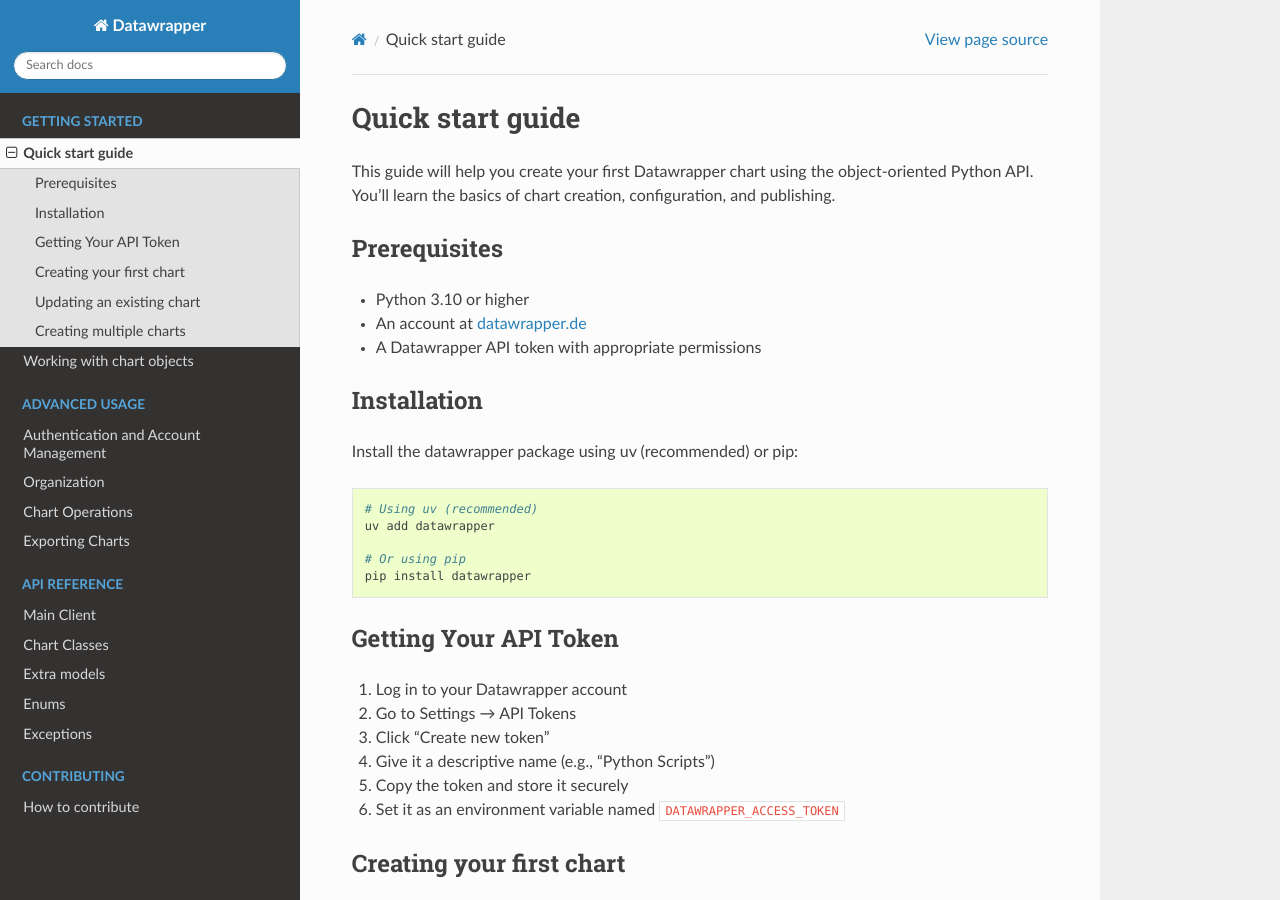
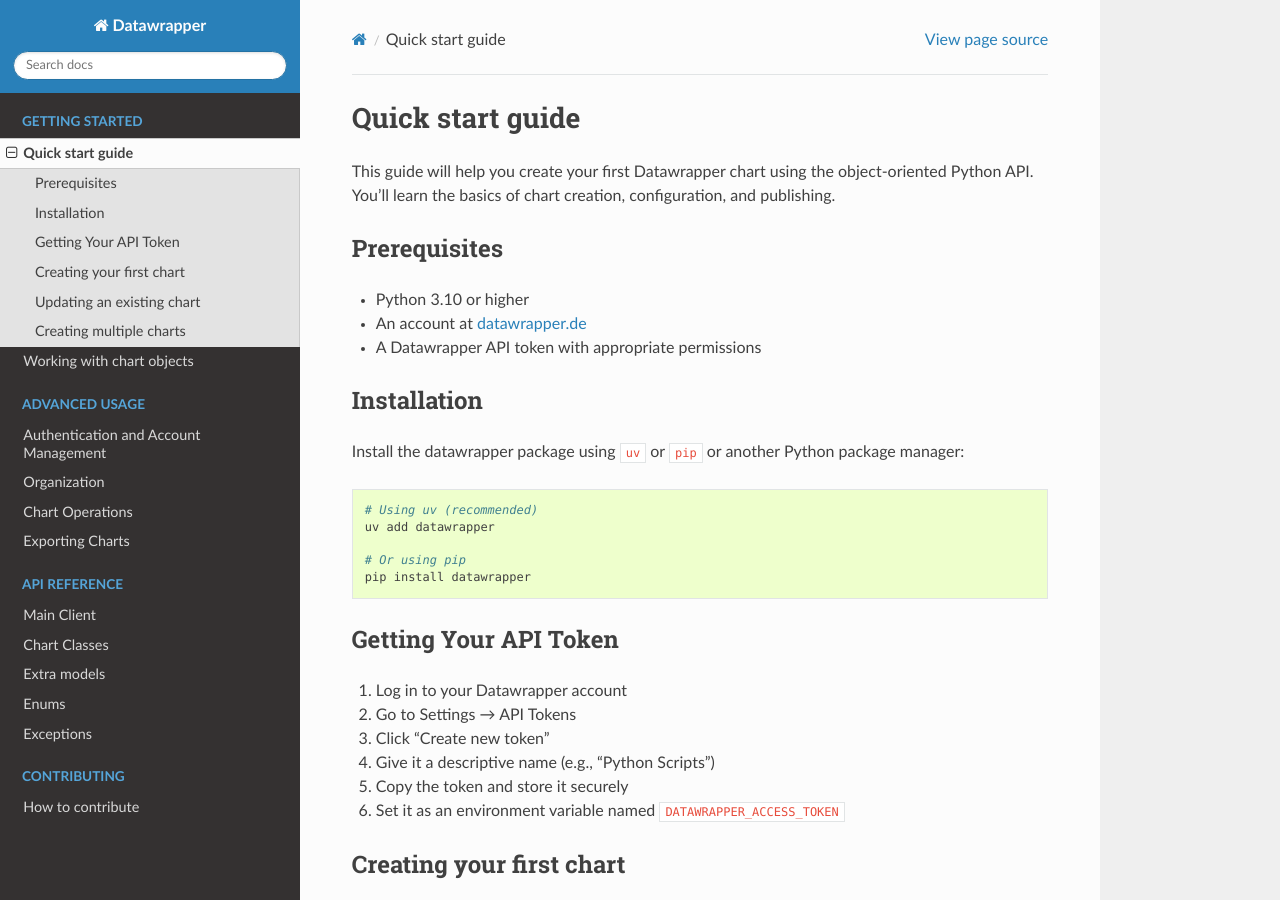
Before and after one commit to chekos/Datawrapper, a Sphinx documentation site: the page built from docs/user-guide/quickstart.md, in a window 1280 px wide and 900 px high. Built offline with Sphinx 7.4.7 and the Read the Docs theme 3.1.0, drawn with Linux system fonts in a browser that asks for light colours; pages that are not in the unit, such as notebooks, are missing from menus; the version number could not be read and is left out.

Commit message:
Update quickstart.md

````diff
--- a/docs/user-guide/quickstart.md
+++ b/docs/user-guide/quickstart.md
@@ -10,7 +10,7 @@
 
 ## Installation
 
-Install the datawrapper package using uv (recommended) or pip:
+Install the datawrapper package using `uv` or `pip` or another Python package manager:
 
 ```bash
 # Using uv (recommended)
````
